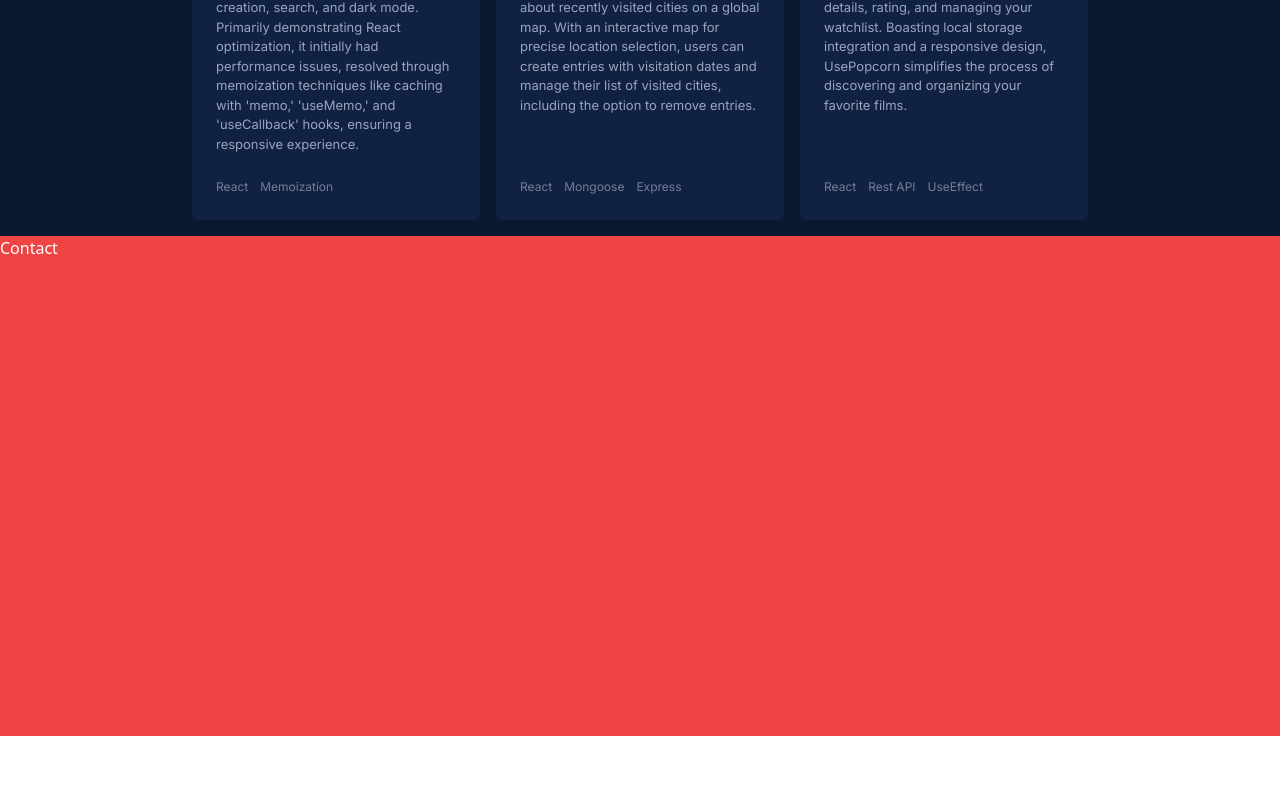
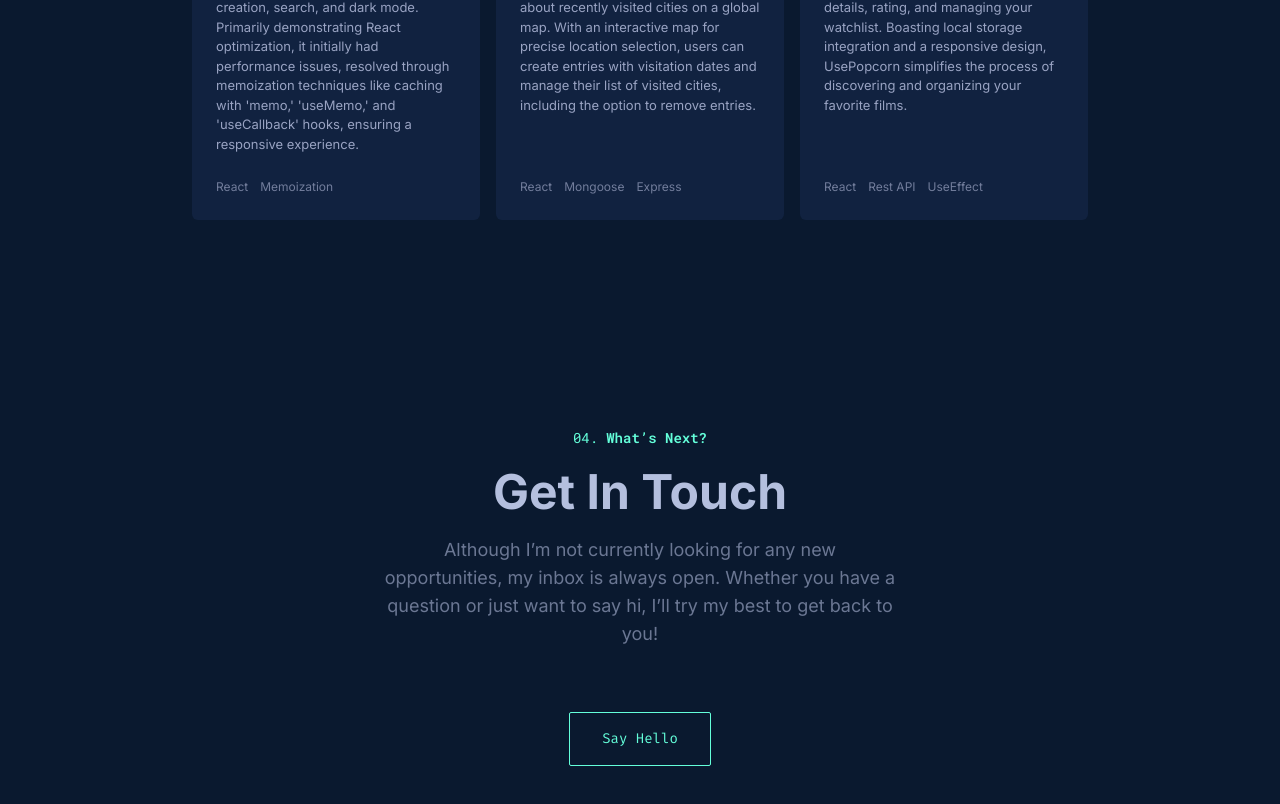
Before and after one commit to Fahim-Arefin/my-portfolio, a React (Vite) app: page /education/graduation in a window 1280 px wide. Shown: the part 4214-5018 px from the top of the page. Before the commit the page ends 4950 px from the top, so only its background shows below. Built offline with nearby package versions, Linux system fonts and the light colour scheme.

Commit message:
contact section's styling part completed

```diff
--- a/src/components/Contact.jsx
+++ b/src/components/Contact.jsx
@@ -1,7 +1,29 @@
 function Contact() {
   return (
-    <div id="contact" className="h-[500px] bg-red-500">
-      Contact
+    <div id="contact" className="container mx-auto mt-44 py-4 pb-[100px] ">
+      <div className="text-center text-[#64ffda] font-Roboto space-y-5">
+        <div className="flex space-x-2 justify-center items-center">
+          <div className=" text-sm ">04.</div>
+          <div className=" text-sm font-bold">What’s Next?</div>
+        </div>
+        <div className="text-5xl font-inter font-semibold text-[#b4bfde]">
+          Get In Touch
+        </div>
+        <div className="text-lg text-[#6b7793] w-full md:w-[80%] lg:w-[50%] xl:w-[40%] mx-auto font-inter">
+          Although I’m not currently looking for any new opportunities, my inbox
+          is always open. Whether you have a question or just want to say hi,
+          I’ll try my best to get back to you!
+        </div>
+      </div>
+      <div className="text-center mt-8 md:mt-16">
+        <button
+          className="px-8 py-4 border border-[#64ffda] rounded-sm
+              transform hover:translate-x-[-4px] hover:translate-y-[-4px] transition-transform duration-300
+              ease-in-out cursor-pointer hover:shadow-md hover:shadow-[#64ffda] font-mono text-sm text-[#64ffda]"
+        >
+          Say Hello
+        </button>
+      </div>
     </div>
   );
 }
--- a/src/components/Email.jsx
+++ b/src/components/Email.jsx
@@ -1,6 +1,6 @@
 function Email() {
   return (
-    <div className="fixed flex items-center space-x-2  bottom-44 -right-24 text-[#a8b2d1] transform rotate-90 text-[16px]">
+    <div className="invisible lg:visible fixed flex items-center space-x-2  bottom-44 -right-24 text-[#a8b2d1] transform rotate-90 text-[16px]">
       <div>minhajul.arefin.fahim@gmail.com</div>
       <div className="w-[100px] h-[1px] bg-[#a8b2d1]"></div>
     </div>
--- a/src/components/SocialNav.jsx
+++ b/src/components/SocialNav.jsx
@@ -1,6 +1,6 @@
 function SocialNav() {
   return (
-    <div className="fixed bottom-0 left-12">
+    <div className="invisible lg:visible fixed bottom-0 left-12">
       <ul className="w-fit p-4 space-y-6 text-[#a8b2d1]">
         <li className="w-5 h-5 hover:-translate-y-1 transition-all duration-500 hover:text-[#64ffdb]">
           <a
```
